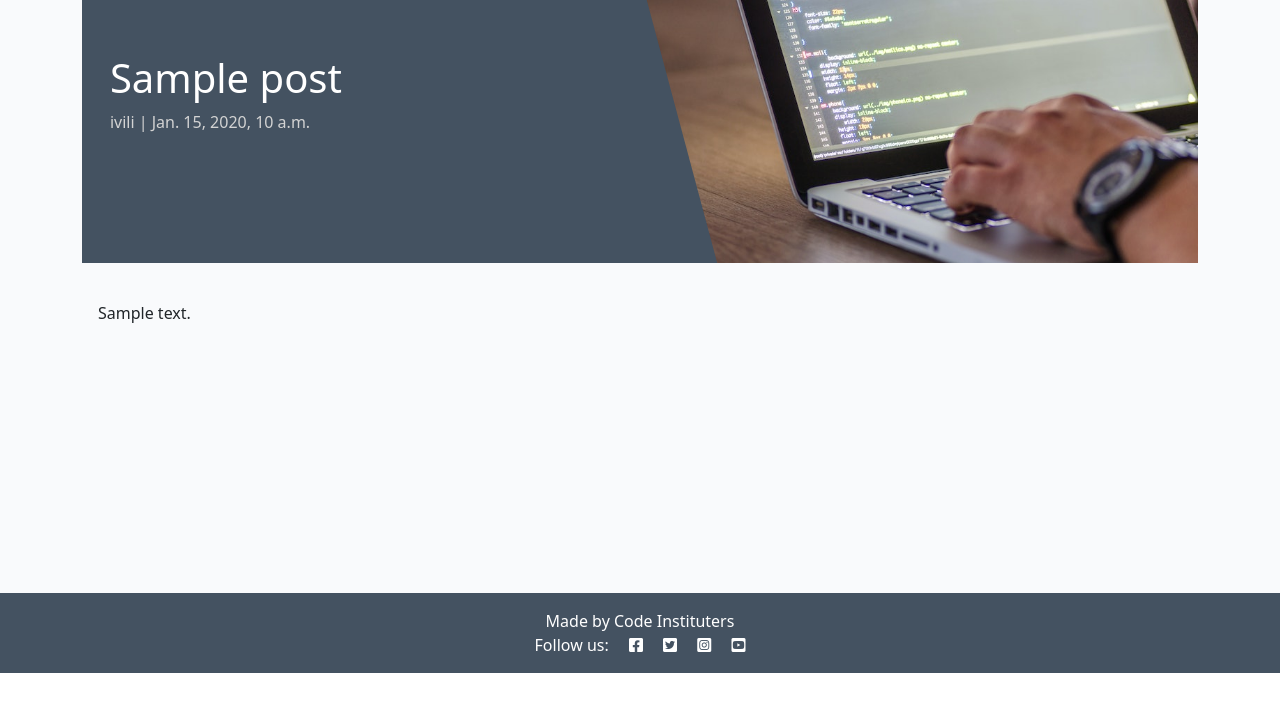
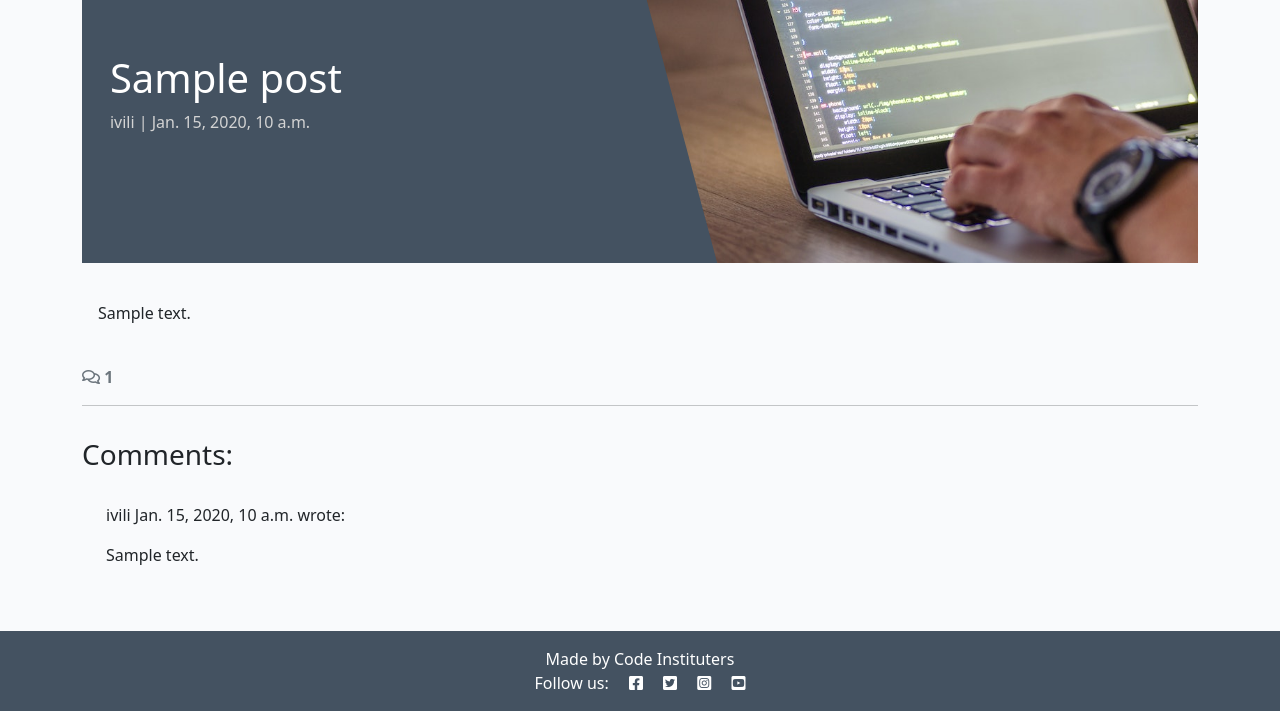
Before and after one commit to Indre-V/django-blog, a Django app: a page that uses blog/templates/blog/post_detail.html in a window 1280 px wide. Shown: the part 127-838 px from the top of the page. Before the commit the page ends 800 px from the top, so only its background shows below. Run offline with Django 4.2, Linux system fonts and the light colour scheme; data comes from the database, SQL or seed files in the repository; tables that the repository leaves empty hold one stand-in row (values such as "Sample post").

Commit message:
set up comment count

```diff
--- a/blog/models.py
+++ b/blog/models.py
@@ -26,14 +26,15 @@ class Post(models.Model):
 class Comment(models.Model):
     post = models.ForeignKey(Post, on_delete=models.CASCADE,
                              related_name="comments")
-    name = models.CharField(max_length=80, blank=True)
-    email = models.EmailField(default=False)
+    author = models.ForeignKey(
+        User, on_delete=models.CASCADE, null=True, related_name="commenter")
     body = models.TextField()
     created_on = models.DateTimeField(auto_now_add=True)
     approved = models.BooleanField(default=False)
+
 
     class Meta:
         ordering = ["created_on"]
 
     def __str__(self):
-        return f"Comment {self.body} by {self.name}"
+        return f"Comment {self.body} by {self.author}"
--- a/blog/templates/blog/post_detail.html
+++ b/blog/templates/blog/post_detail.html
@@ -29,6 +29,48 @@
             </div>
         </div>
     </div>
+ <!-- Displaying count of comments -->
+ <div class="row">
+    <div class="col-12">
+      <strong class="text-secondary">
+        <i class="far fa-comments"></i> {{ comment_count }}
+      </strong>
+    </div>
+    <div class="col-12">
+      <hr>
+    </div>
+  </div>
+  <!-- Displaying Comments -->
+  <div class="row">
+    <div class="col-md-8 card mb-4  mt-3 ">
+      <h3>Comments:</h3>
+      <div class="card-body">
+        <!-- We want a for loop inside the empty control tags
+          to iterate through each comment in comments -->
+        {% for comment in comments %}
+        <div class="p-2 comments
+          {% if not comment.approved and comment.author == user %}
+          faded{% elif not comment.approved %} d-none{% endif %}">
+          <p class="font-weight-bold">
+            {{ comment.author }}
+            <span class="font-weight-normal">
+              {{ comment.created_on }}
+            </span> wrote:
+          </p>
+          <div id="comment{{ comment.id }}">
+            {{ comment.body | linebreaks }}
+          </div>
+          {% if not comment.approved and comment.author == user %}
+          <p class="approval">
+            This comment is awaiting approval
+          </p>
+          {% endif %}
+        </div>
+        <!-- Our for loop ends here -->
+        {% endfor %}
+      </div>
+    </div>
+  </div>
 </div>
 
 {% endblock content %}
--- a/blog/views.py
+++ b/blog/views.py
@@ -25,9 +25,16 @@ def post_detail(request, slug):
 
     queryset = Post.objects.filter(status=1)
     post = get_object_or_404(queryset, slug=slug)
+    comments = post.comments.all().order_by("-created_on")
+    comment_count = post.comments.filter(approved=True).count()
+
 
     return render(
         request,
         "blog/post_detail.html",
-        {"post": post},
+        {
+            "post": post,
+            "comments": comments,
+            "comment_count": comment_count,
+        },
     )
--- a/codestar/settings.py
+++ b/codestar/settings.py
@@ -29,7 +29,6 @@ SECRET_KEY = os.environ.get("SECRET_KEY")
 
 # SECURITY WARNING: don't run with debug turned on in production!
 DEBUG = False
-
 ALLOWED_HOSTS = ['127.0.0.1','.herokuapp.com']
 
 
--- a/codestar/urls.py
+++ b/codestar/urls.py
@@ -19,10 +19,10 @@ from django.urls import path, include
 
 
 urlpatterns = [
+    path('admin/', admin.site.urls),
     path("about/", include("about.urls"), name="about-urls"),
     path("accounts/", include("allauth.urls")),
     path("", include("blog.urls"), name="blog-urls"),
     path('summernote/', include('django_summernote.urls')),
     path('editor/', include('django_summernote.urls')),
-    path('admin/', admin.site.urls),
 ]
```
Also changed, not shown: blog/migrations/0007_remove_comment_email_remove_comment_name_and_more.py (added).
